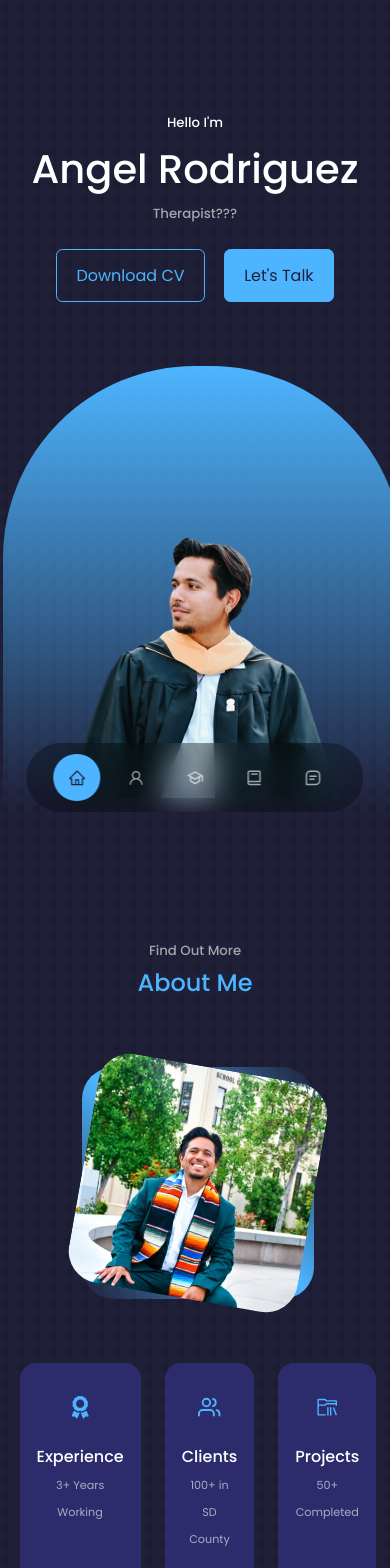
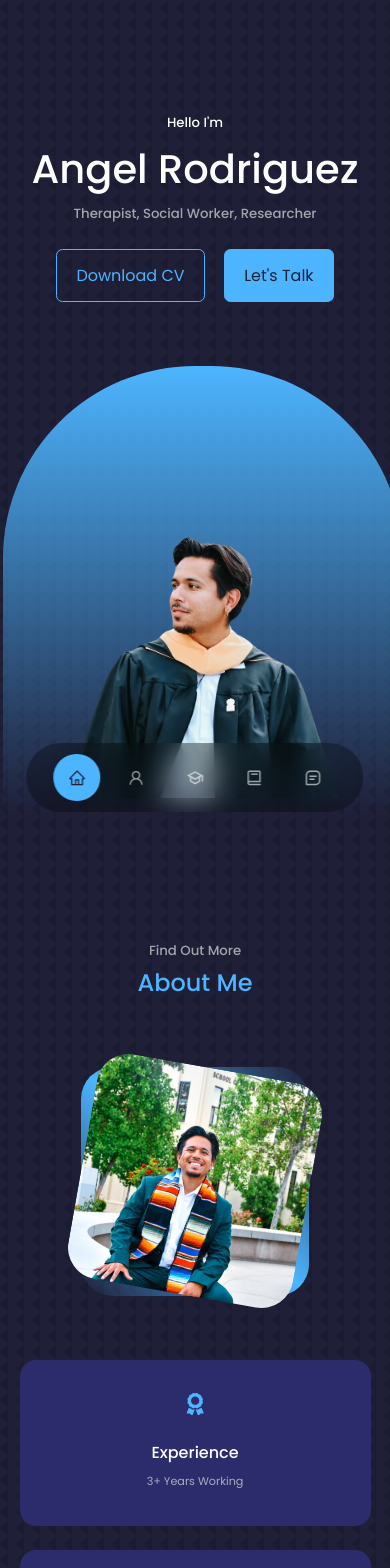
Before and after one commit to jaolsen7/arod-portfolio, a React (Create React App) app: page / in a window 390 px wide. Shown: the top 1568 px of the page. Built offline with nearby package versions, Linux system fonts and the light colour scheme.

Commit message:
small changes

```diff
--- a/src/components/about/about.css
+++ b/src/components/about/about.css
@@ -9,8 +9,7 @@
     aspect-ratio: 1 / 1;
     border-radius: 2rem;
     background: linear-gradient(45deg, transparent, var(--color-primary), transparent);
-    display: grid;
-    place-items: center;
+
 }
 
 .about__me__image {
@@ -73,6 +72,9 @@
         gap: 0;
     }
 
+    .about__cards {
+        grid-template-columns: 1fr;
+    }
     .about__me {
         width: 65%;
         margin: 2rem auto 4rem;
--- a/src/components/contact/Contact.jsx
+++ b/src/components/contact/Contact.jsx
@@ -11,7 +11,7 @@ const Contact = () => {
   const sendEmail = (e) => {
     e.preventDefault();
 
-    emailjs.sendForm('service_ocljjtg', 'template_kvcfmlf', form.current, 'YEa026RU9xPJXDYfC')
+    emailjs.sendForm('service_ocljjtg', 'template_kvcfmlf', form.current, 'gk7X30Qtix_V1xMwh')
       .then((result) => {
           console.log(result.text);
           alert("Message sent!")
--- a/src/components/header/Header.jsx
+++ b/src/components/header/Header.jsx
@@ -10,7 +10,7 @@ const Header = () => {
       <div className="container header">
         <h5>Hello I'm</h5>
         <h1>Angel Rodriguez</h1>
-        <h5 className="text-light">Therapist???</h5>
+        <h5 className="text-light">Therapist, Social Worker, Researcher</h5>
         <CTA />
         <HeaderSocials />
 
--- a/src/index.css
+++ b/src/index.css
@@ -38,7 +38,7 @@ body {
     background: var(--color-bg);
     color: var(--color-white);
     line-height: 1.7;
-    background-image: url(../src/assets/bg-texture.png);
+    background-image: url('../src/assets/bg-texture.png');
 }
 
 .container {
```
